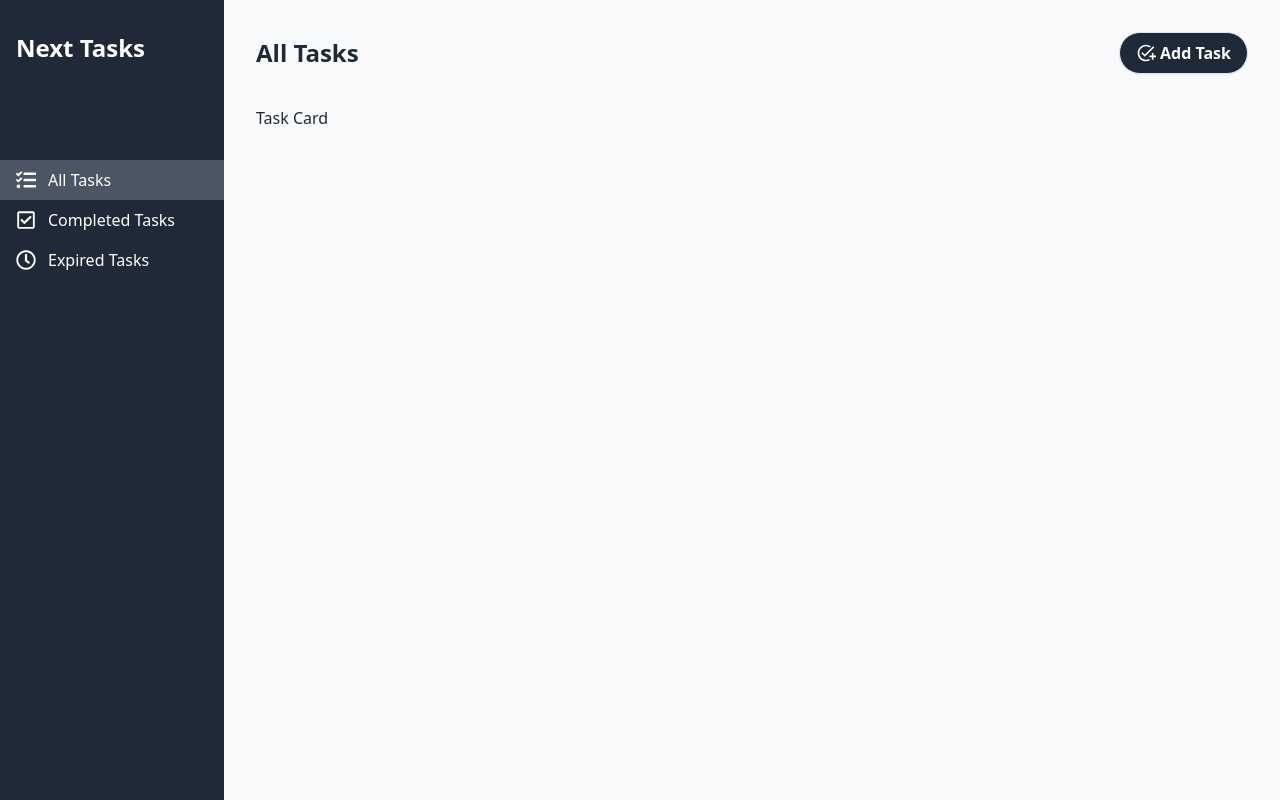
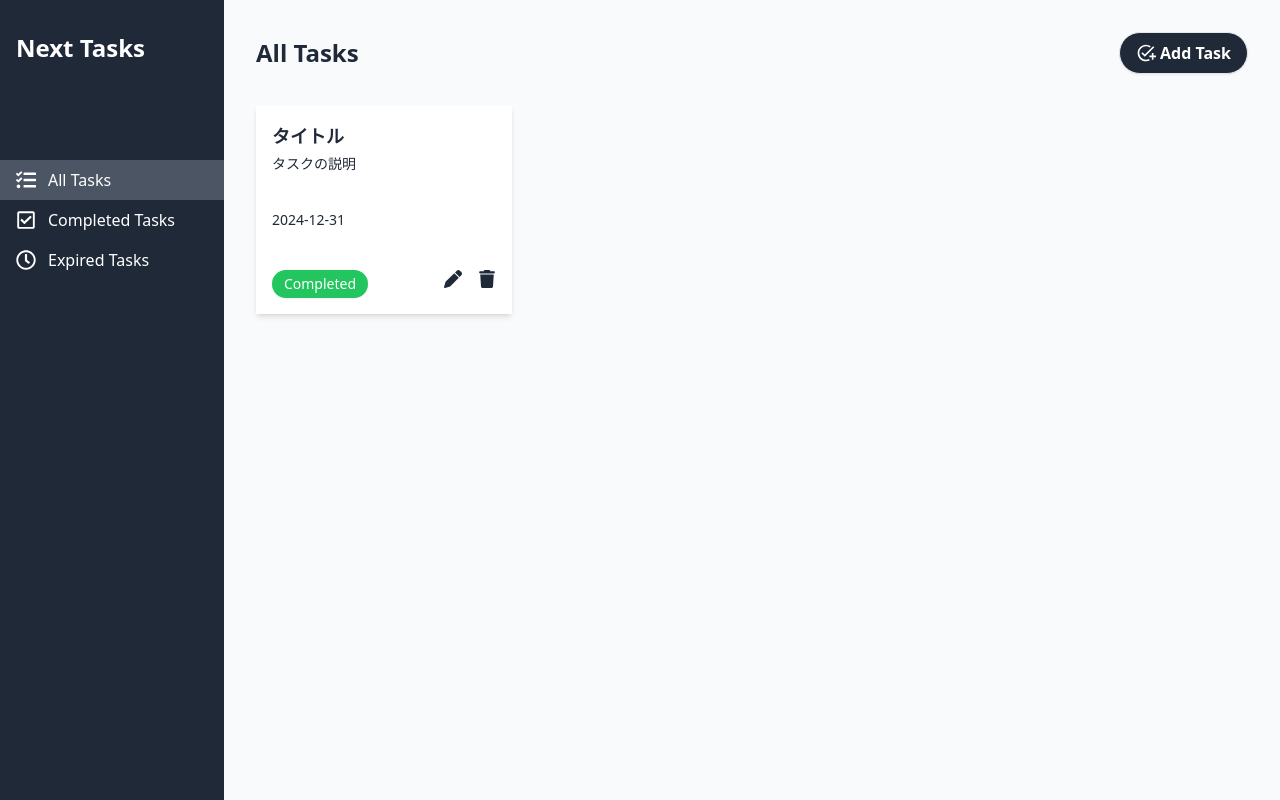
Before and after one commit to achano-code/Next-Tasks, a Next.js app: page / in a window 1280 px wide. Built offline with nearby package versions, Linux system fonts and the light colour scheme.

Commit message:
タスクカード実装

```diff
--- a/src/app/(main)/page.tsx
+++ b/src/app/(main)/page.tsx
@@ -1,6 +1,6 @@
 import Link from 'next/link'
 import { MdAddTask } from 'react-icons/md'
-
+import TaskCard from '../components/SideMenu/TaskCard/TaskCard'
 export default function MainPage() {
   return (
     <div className='text-gray-800 p-8 f-hull overflow-auto pb-24'>
@@ -12,7 +12,7 @@ export default function MainPage() {
         </Link>
       </header>
       <div className='mt-8 flex flex-wrap gap-4'>
-        Task Card
+        <TaskCard />
       </div>
     </div>
   );
--- /dev/null
+++ b/src/app/components/SideMenu/TaskCard/TaskCard.tsx
@@ -0,0 +1,24 @@
+import React from 'react'
+import TaskEditButton from './TaskEditButton/TaskEditButton'
+import TaskDeleteButton from './TaskDeleteButton/TaskDeleteButton'
+
+const TaskCard = () => {
+  return (
+    <div className='w-64 h-52 p-4 bg-white rouded-md shadow-md flex flex-col justify-between'>
+      <header>
+        <h1 className='text-lg font-semibold'>タイトル</h1>
+        <div className='mt-1 text-sm line-clamp-3'>タスクの説明</div>
+      </header>
+      <div className='text-sm'>2024-12-31</div>
+      <div className='flex justify-between items-center'>
+        <div className={`mt-1 text-sm px-2 py-1 w-24 text-center text-white rounded-full shadow-sm ${true ? 'bg-green-500' : 'bg-red-500'}`}>{true ? 'Completed' : 'InCompleted'}</div>
+        <div className='flex gap-4'>
+          <TaskEditButton id='1' />
+          <TaskDeleteButton id='1' />
+        </div>
+      </div>
+    </div>
+  )
+}
+
+export default TaskCard
--- /dev/null
+++ b/src/app/components/SideMenu/TaskCard/TaskDeleteButton/TaskDeleteButton.tsx
@@ -0,0 +1,17 @@
+import { FaTrash } from 'react-icons/fa6';
+
+interface TaskDeleteButtonProps {
+  id: string;
+}
+
+const TaskDeleteButton: React.FC<TaskDeleteButtonProps> = ({ id }) => {
+  return (
+    <form action="">
+      <button type="submit" className='hover:text-gray-700 text-lg cursor-pointer'>
+        <FaTrash />
+      </button>
+    </form>
+  )
+}
+
+export default TaskDeleteButton
--- /dev/null
+++ b/src/app/components/SideMenu/TaskCard/TaskEditButton/TaskEditButton.tsx
@@ -0,0 +1,17 @@
+import React from 'react'
+import { FaPen } from 'react-icons/fa6';
+import Link from 'next/link';
+
+interface TaskEditButtonProps {
+  id: string;
+}
+
+const TaskEditButton: React.FC<TaskEditButtonProps> = ({ id }) => {
+  return (
+    <Link href={`/edit/${id}`}>
+      <FaPen className='hover:text-gray-700 text-lg cursor-pointer' />
+    </Link>
+  )
+}
+
+export default TaskEditButton
```
